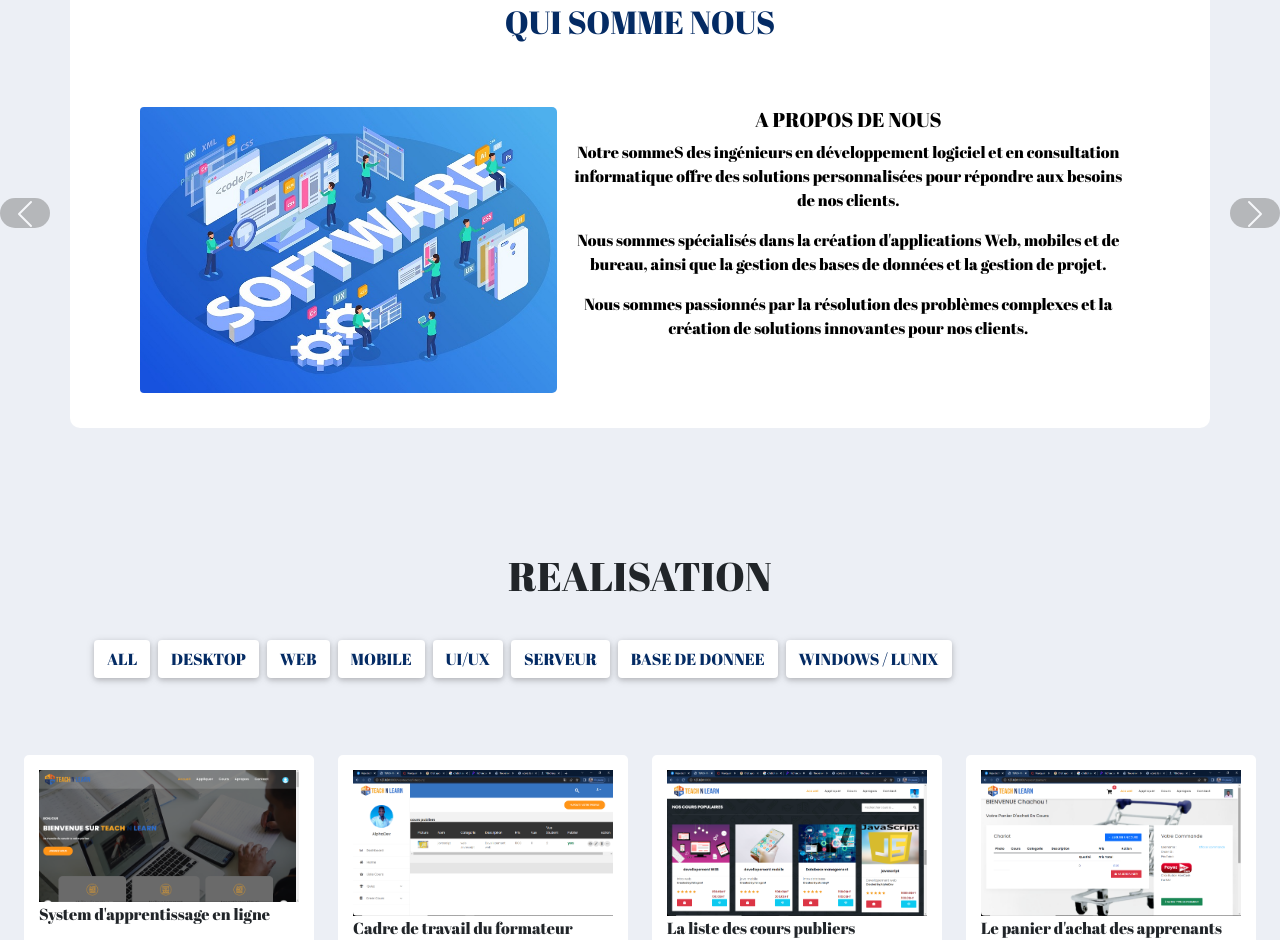
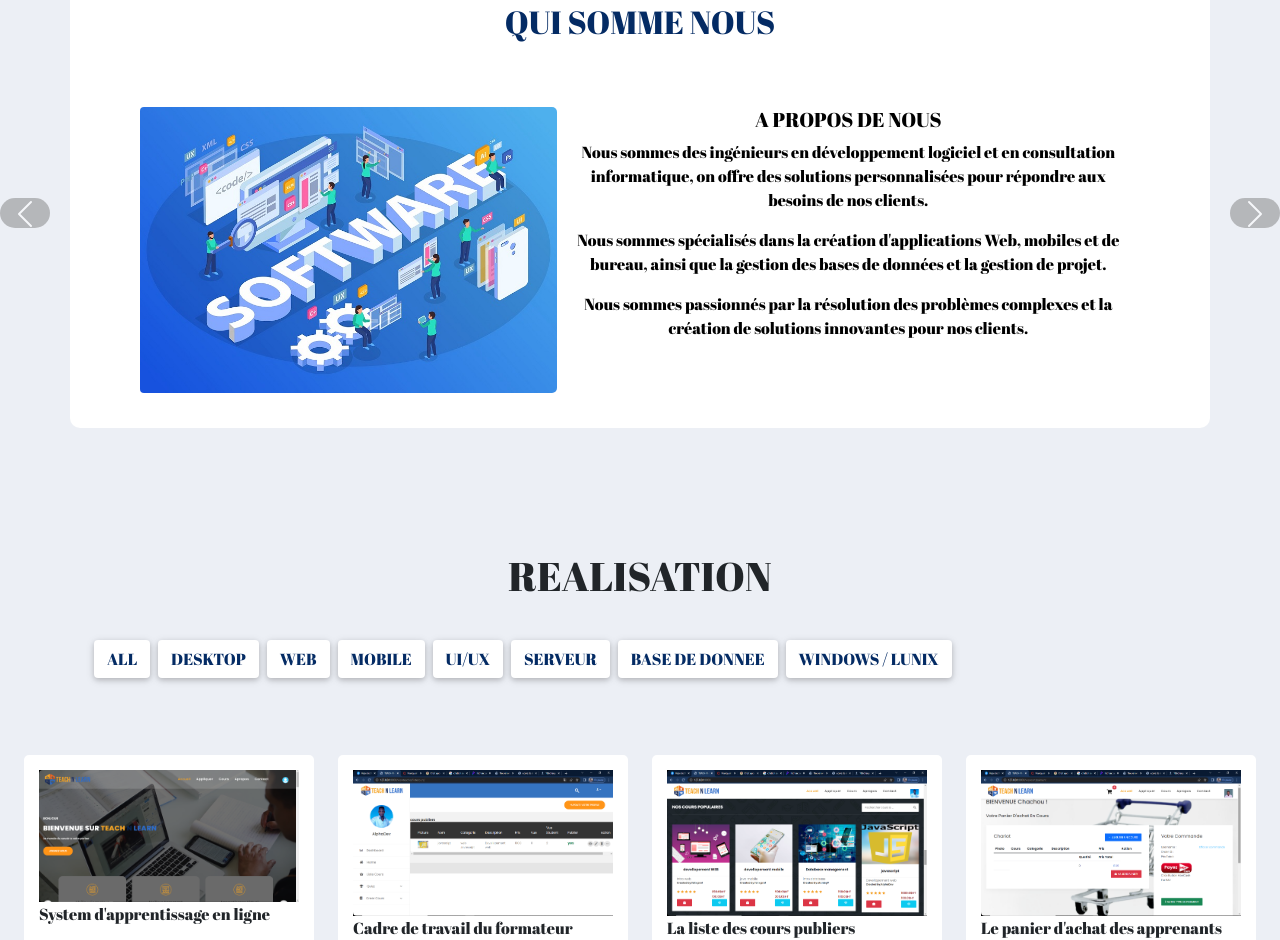
Before and after one commit to chachou2021/portfolio_foreste, a plain HTML site: page index.html in a window 1280 px wide. Shown: the part 1112-2052 px from the top of the page. Drawn offline with nearby package versions, Linux system fonts and the light colour scheme.

Commit message:
Update index.html

```diff
--- a/index.html
+++ b/index.html
@@ -266,8 +266,8 @@
                                     <div class="card-body">
                                         <h5 class="card-title">A PROPOS DE NOUS</h5>
                                         <p class="card-text">
-                                            Notre sommeS des ingénieurs en développement logiciel et en consultation
-                                            informatique offre des
+                                            Nous sommes des ingénieurs en développement logiciel et en consultation
+                                            informatique, on offre des
                                             solutions
                                             personnalisées pour répondre aux besoins de nos clients.
                                         <p> Nous sommes spécialisés
```
